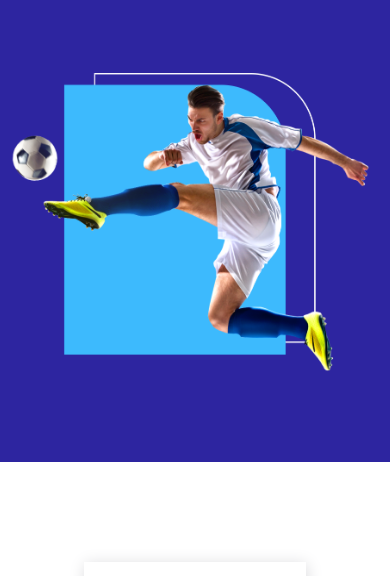
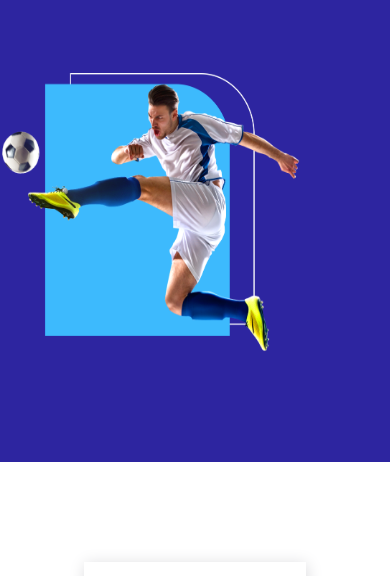
Before and after one commit to chinmoy10/Assignment_2, a plain HTML site: page index.html in a window 390 px wide. Shown: the part 188-764 px from the top of the page. Drawn offline with Linux system fonts and the light colour scheme.

Commit message:
responsiveness  correction

```diff
--- a/css/style.css
+++ b/css/style.css
@@ -345,13 +345,9 @@ footer {
         font-size: 25px;
     }
 
-    .banner-img {
-        margin-left: 10px;
-    }
-
     .banner-img img {
-        width: 360px;
-        height: 300px;
+        width: 300px;
+        height: 280px;
     }
 
     .players-details {
```
